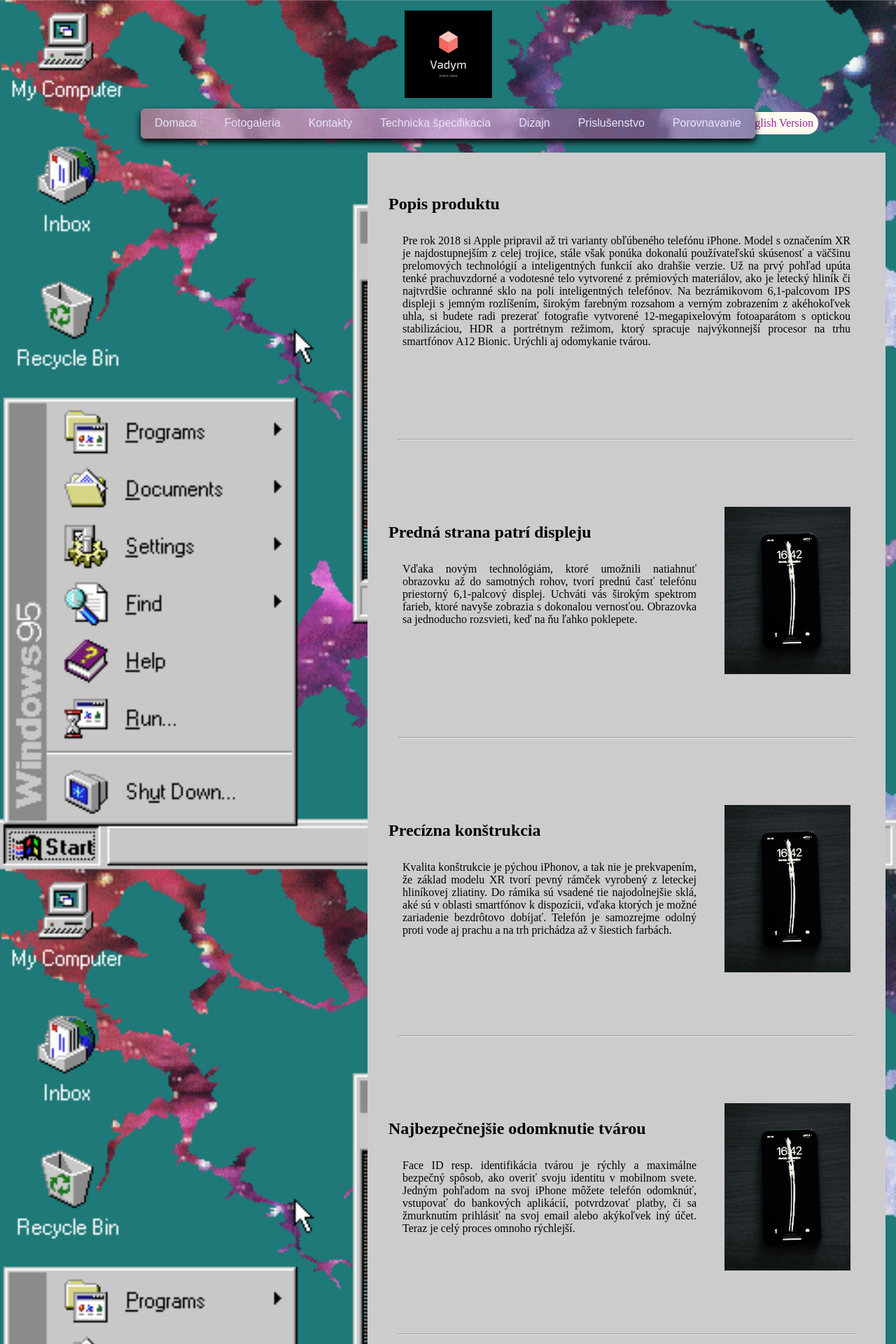
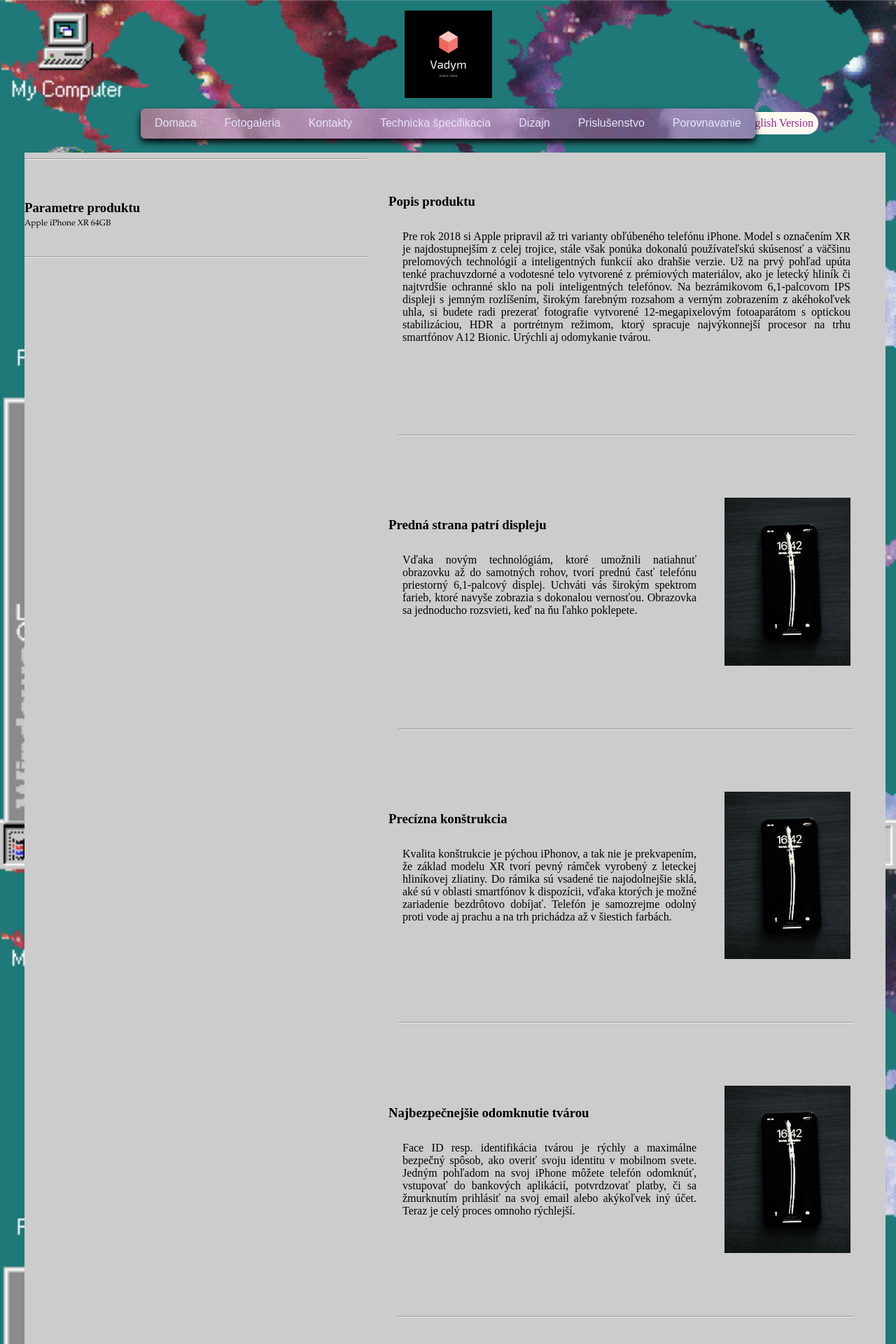
Before and after one commit to Real-4339/Real-4339.github.io, a PHP site: the page made by Technicka šp.html in a window 1280 px wide. Shown: the top 1920 px of the page at 70% size. Run offline with PHP 8.4, Linux system fonts and the light colour scheme.

Commit message:
думаю о оформлении

```diff
--- a/Technicka šp.html
+++ b/Technicka šp.html
@@ -24,11 +24,18 @@
      </header>
   <div id="container">
    <section id="main_section">
-
+     <article id="artrit">
+       <hr />
+      <div class="pop">
+        <h3>Parametre produktu</h3>
+        <span>Apple iPhone XR 64GB</span>
+      </div>
+      <hr />
+     </article>
    </section>
    <aside id="main_aside">
      <blockquote class="block">
-       <h1>Popis produktu</h1>
+       <h3>Popis produktu</h3>
        <p>Pre rok 2018 si Apple pripravil až tri varianty obľúbeného telefónu iPhone.
        Model s označením XR je najdostupnejším z celej trojice,
        stále však ponúka dokonalú používateľskú skúsenosť a väčšinu prelomových technológií a
@@ -42,7 +49,7 @@
         <hr />
      </blockquote>
      <blockquote class="block">
-      <h1>Predná strana patrí displeju</h1>
+      <h3>Predná strana patrí displeju</h3>
       <p><img style="width: 180px;" src="Gif/Originals/3p_n.jpg" alt="image description" title="image tooltip"/>
         Vďaka novým technológiám, ktoré umožnili natiahnuť obrazovku až do samotných rohov,
         tvorí prednú časť telefónu priestorný 6,1-palcový displej.
@@ -51,7 +58,7 @@
         <hr />
      </blockquote>
      <blockquote class="block">
-      <h1>Precízna konštrukcia</h1>
+      <h3>Precízna konštrukcia</h3>
 
       <p><img style="width: 180px;" src="Gif/Originals/3p_n.jpg" alt="image description" title="image tooltip"/>
         Kvalita konštrukcie je pýchou iPhonov, a tak nie je prekvapením,
@@ -62,7 +69,7 @@
         <hr />
      </blockquote>
      <blockquote class="block">
-      <h1>Najbezpečnejšie odomknutie tvárou</h1>
+      <h3>Najbezpečnejšie odomknutie tvárou</h3>
       <p><img style="width: 180px;" src="Gif/Originals/3p_n.jpg" alt="image description" title="image tooltip"/>
         Face ID resp.
         identifikácia tvárou je rýchly a maximálne bezpečný spôsob,
@@ -84,7 +91,7 @@
         <hr />
      </blockquote>
      <blockquote class="block">
-      <h1>Prelom v mobilnej fotografii</h1>
+      <h3>Prelom v mobilnej fotografii</h3>
       <p><img style="width: 180px;" src="Gif/Originals/3p_n.jpg" alt="image description" title="image tooltip"/>
         Fotografia je výkladná skriňa všetkých technológií telefónu.
         Popredné miesto samozrejme patrí sústave fotoaparátov,
@@ -95,7 +102,7 @@
         <hr />
      </blockquote>
      <blockquote class="block">
-      <h1>Iný ako ostatné</h1>
+      <h3>Iný ako ostatné</h3>
       <p><img style="width: 180px;" src="Gif/Originals/3p_n.jpg" alt="image description" title="image tooltip"/>
         Apple iPhone je unikátny v mnohých smeroch.
         Žiadny iný telefón nevzniká ako jeden celok v rukách jedného výrobcu.
--- a/site.css
+++ b/site.css
@@ -249,7 +249,8 @@ b {
 }
 .main {
     background: rgb(241, 234, 255);
-    margin: 15px 10px;
+    margin-left: auto;
+    margin-right: auto;
     width: 1200px;
     height: 600px;
     box-shadow: black 0px 5px 10px;
@@ -345,8 +346,24 @@ b {
  #main_section{
      -moz-box-flex: 1;
      -webkit-box-flex: 1;
-     margin: 20px;
+     margin: 20px 0px 20px 20px;
+     background: #cccccc;
  }
+#artrit {
+    margin: ;
+}
+.pop {
+margin-bottom: 40px;
+}
+.pop h3 {
+ margin: 58px 0px 0px 0px;
+}
+.pop span {
+    font-size: 12px;
+    font-family: "Palatino Linotype", "Book Antiqua", Palatino, serif;
+}
+
+
  #main_aside{
      width: 720px;
      margin: 20px 0px;
@@ -386,7 +403,6 @@ b {
     bottom : 0;
 
     background: rgb(33, 124, 94);
-    width: 100%;
     margin-left: 0px;
     padding: 20px 0;
     border-bottom: 3px solid rgb(33, 31, 31);
```
